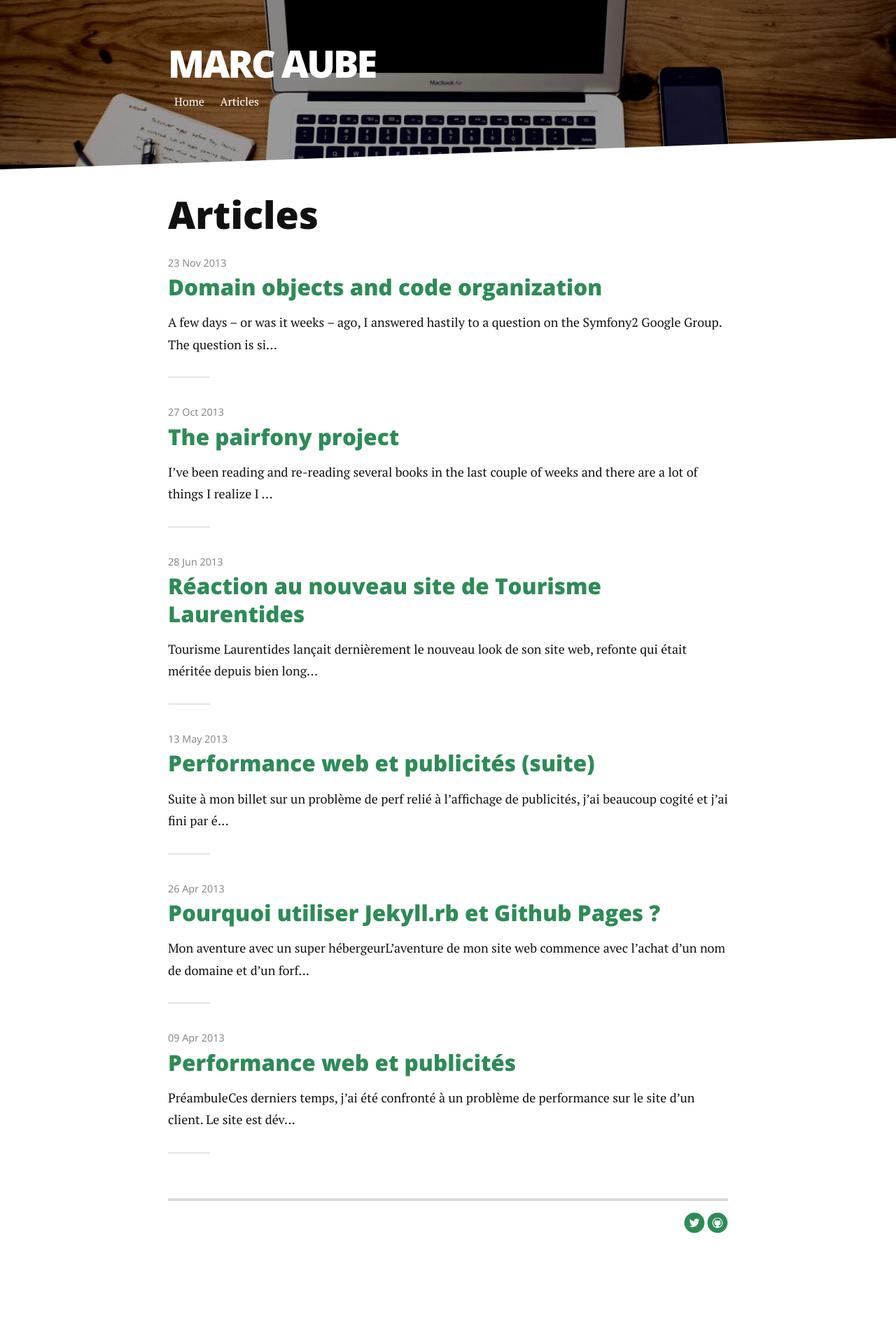
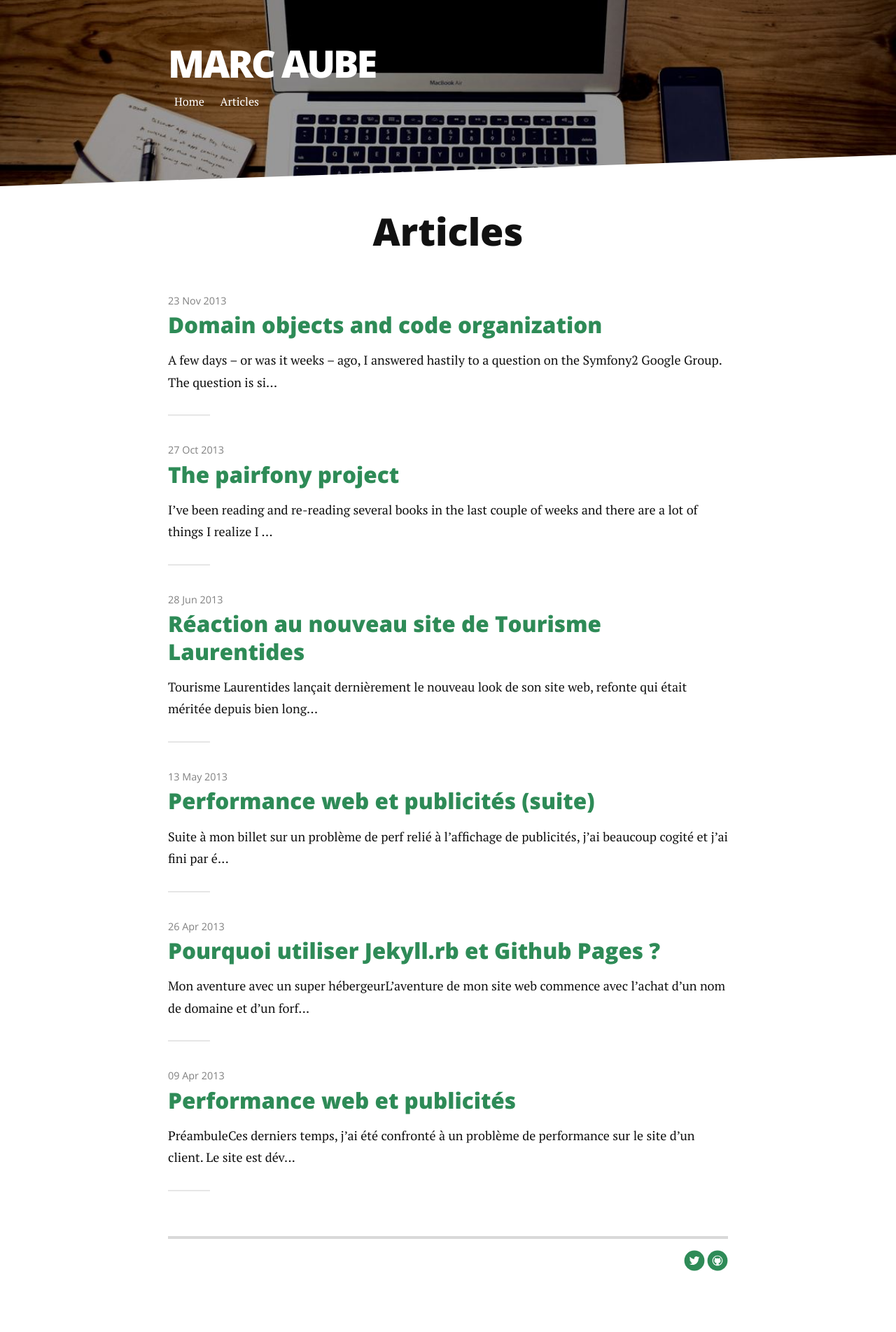
Before and after one commit to marcaube/marcaube.github.io, a Jekyll site: the page built from articles.md, in a window 1280 px wide. Shown: the whole page at 70% size. Built offline with Jekyll 4.4.1, drawn with Linux system fonts in a browser that asks for light colours; nearby versions of some CDN libraries; Markdown is read by kramdown in place of the engine named in the settings; before the commit the page ends 1849 px from its top, so only the background shows below that.

Commit message:
Fix articles title

```diff
--- a/articles.md
+++ b/articles.md
@@ -3,7 +3,7 @@
 ---
 
 <div id="articles">
-    <h1>Articles</h1>
+    <h1 class="pageTitle">Articles</h1>
     <ul class="posts noList">
         {% for post in site.posts %}
             <li>
```
